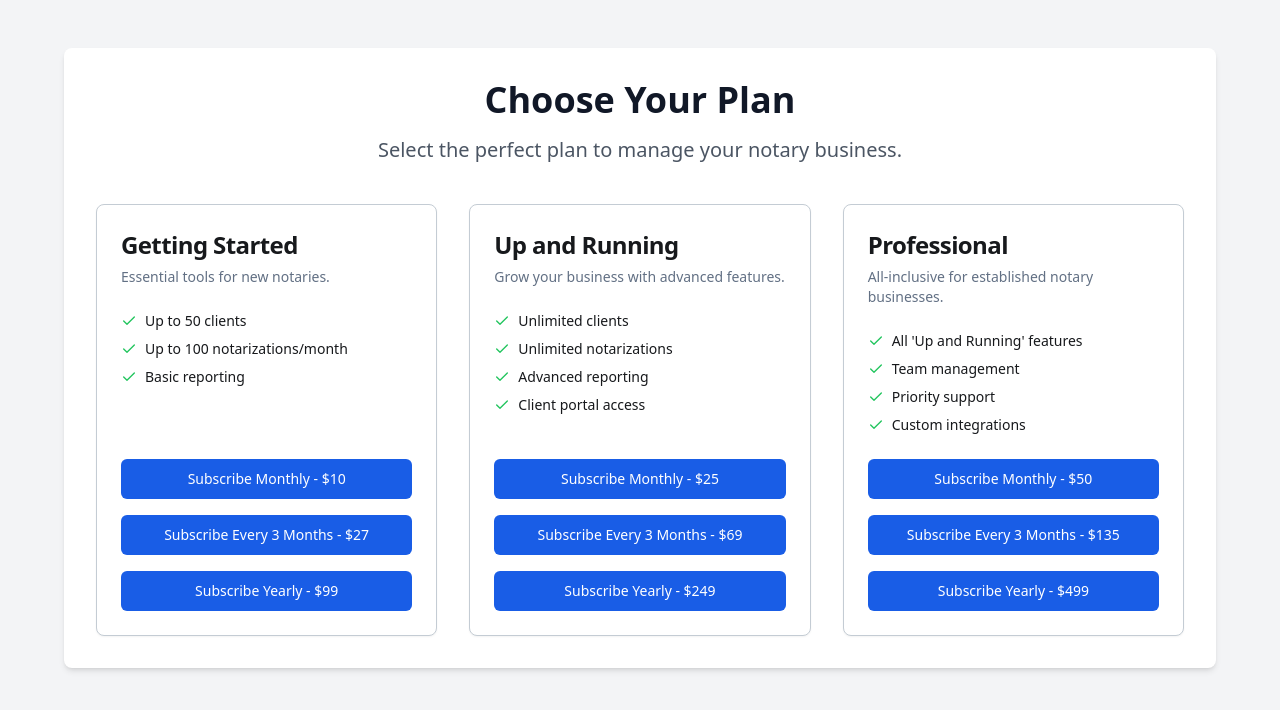
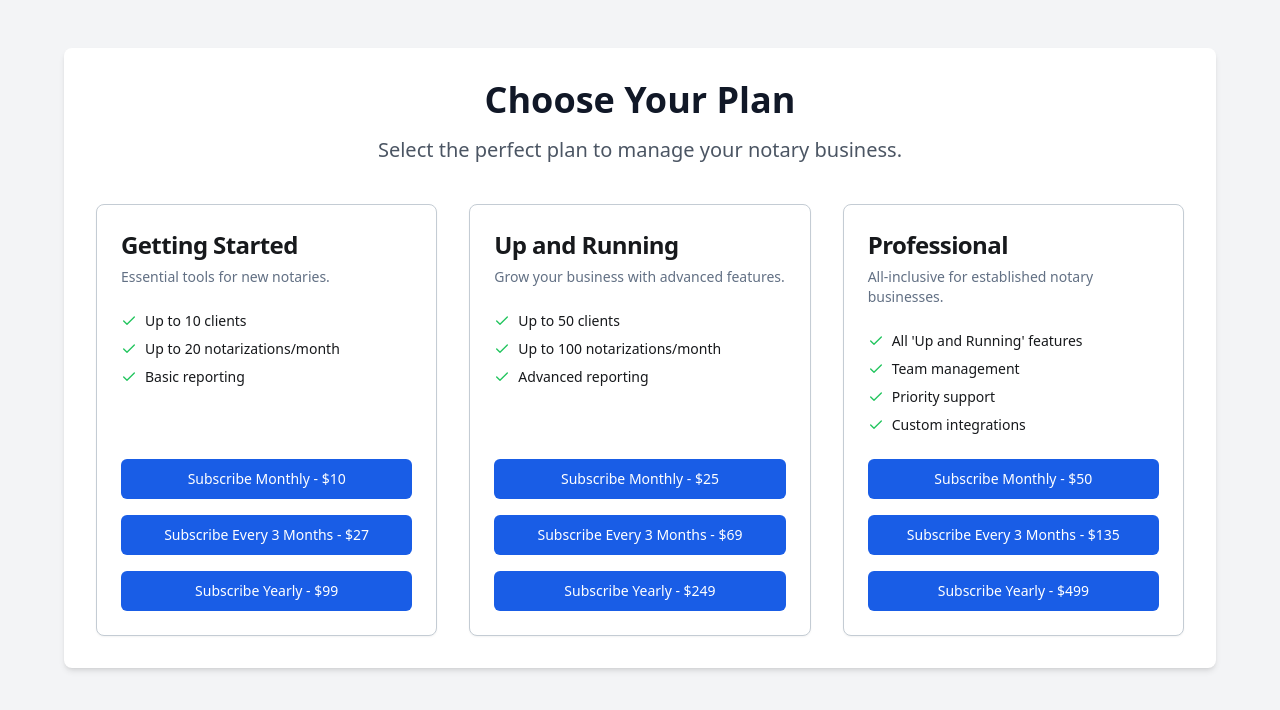
Before and after one commit to bry1448921/NSA-Manager-Pro, a React (Vite) app: page /pricing in a window 1280 px wide. Shown: the top 710 px of the page. Built offline with nearby package versions, Linux system fonts and the light colour scheme.

Commit message:
[dyad] Update plan limits and remove client portal - wrote 2 file(s)

```diff
--- a/src/pages/PricingPage.tsx
+++ b/src/pages/PricingPage.tsx
@@ -27,8 +27,8 @@ const pricingPlans: PricingPlan[] = [
     name: "Getting Started",
     description: "Essential tools for new notaries.",
     features: [
-      "Up to 50 clients",
-      "Up to 100 notarizations/month",
+      "Up to 10 clients",
+      "Up to 20 notarizations/month",
       "Basic reporting",
     ],
     prices: [
@@ -41,10 +41,9 @@ const pricingPlans: PricingPlan[] = [
     name: "Up and Running",
     description: "Grow your business with advanced features.",
     features: [
-      "Unlimited clients",
-      "Unlimited notarizations",
+      "Up to 50 clients",
+      "Up to 100 notarizations/month",
       "Advanced reporting",
-      "Client portal access",
     ],
     prices: [
       { term: "Monthly", price: "$25", priceId: "price_1RqPdr2WGHZ3r9wpCuhUEuIg" },
--- a/src/pages/RegisterPage.tsx
+++ b/src/pages/RegisterPage.tsx
@@ -59,8 +59,8 @@ const pricingPlans: PricingPlan[] = [
     name: "Getting Started",
     description: "Essential tools for new notaries.",
     features: [
-      "Up to 50 clients",
-      "Up to 100 notarizations/month",
+      "Up to 10 clients",
+      "Up to 20 notarizations/month",
       "Basic reporting",
     ],
     prices: [
@@ -73,10 +73,9 @@ const pricingPlans: PricingPlan[] = [
     name: "Up and Running",
     description: "Grow your business with advanced features.",
     features: [
-      "Unlimited clients",
-      "Unlimited notarizations",
+      "Up to 50 clients",
+      "Up to 100 notarizations/month",
       "Advanced reporting",
-      "Client portal access",
     ],
     prices: [
       { term: "Monthly", price: "$25", priceId: "price_1RqPdr2WGHZ3r9wpCuhUEuIg" },
```
